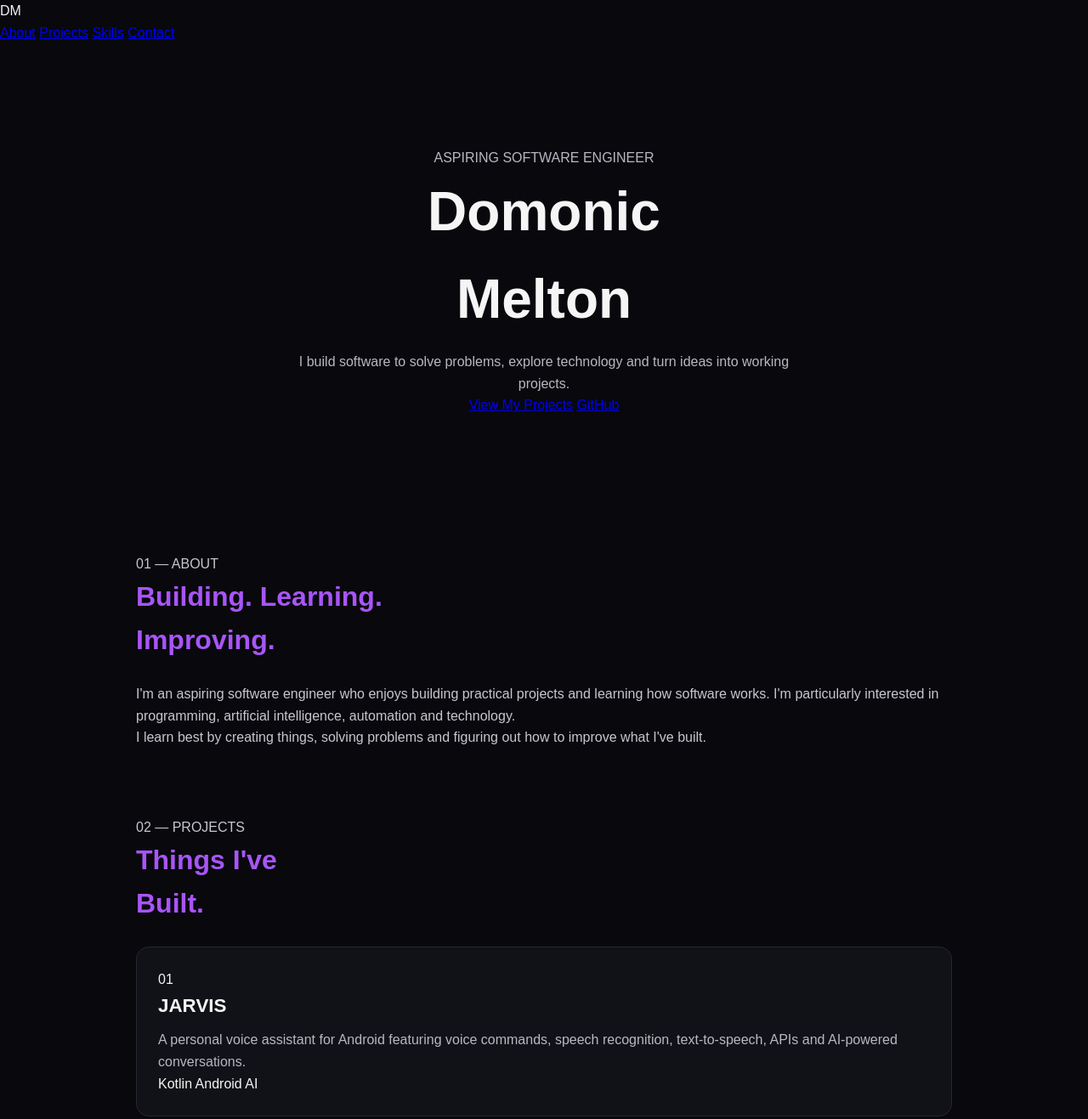
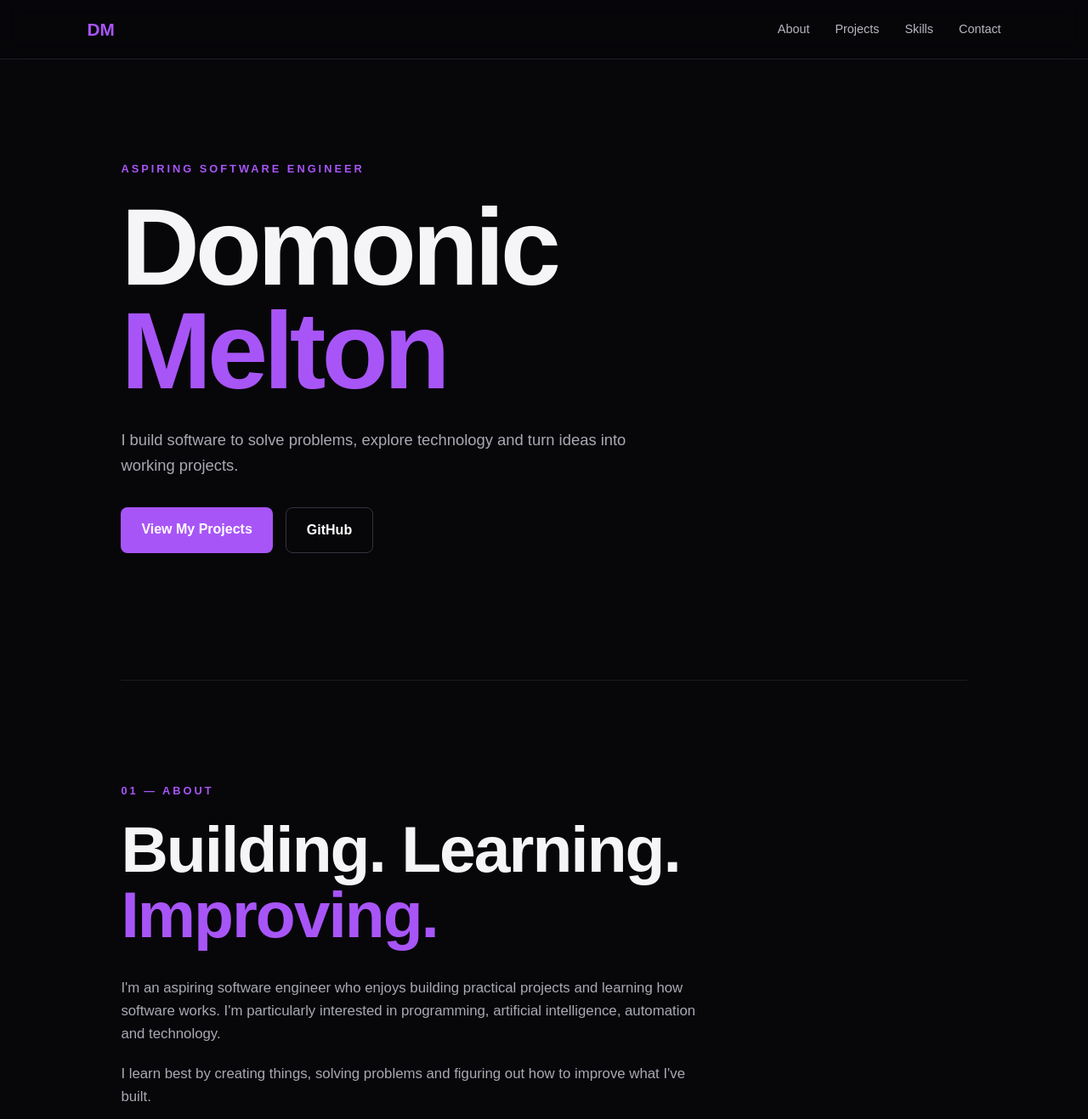
Before and after one commit to domonic-codes/domonic-codes.github.io, a plain HTML site: page index.html in a window 1280 px wide. Shown: the top 1317 px of the page at 85% size. Drawn offline with Linux system fonts and the light colour scheme.

Commit message:
Refactor CSS styles for improved layout and design

```diff
--- a/style.css
+++ b/style.css
@@ -1,86 +1,275 @@
 * {
-    box-sizing: border-box;
     margin: 0;
     padding: 0;
+    box-sizing: border-box;
+}
+
+html {
+    scroll-behavior: smooth;
 }
 
 body {
-    font-family: Arial, sans-serif;
-    background: #08080d;
-    color: #f5f5f5;
+    font-family: Arial, Helvetica, sans-serif;
+    background: #07070a;
+    color: #f5f5f7;
     line-height: 1.6;
 }
 
-header {
-    min-height: 70vh;
+nav {
+    position: fixed;
+    top: 0;
+    left: 0;
+    width: 100%;
+    height: 70px;
+    display: flex;
+    align-items: center;
+    justify-content: space-between;
+    padding: 0 8%;
+    background: rgba(7, 7, 10, 0.85);
+    backdrop-filter: blur(12px);
+    border-bottom: 1px solid #1d1d24;
+    z-index: 1000;
+}
+
+.logo {
+    font-size: 1.3rem;
+    font-weight: bold;
+    color: #a855f7;
+}
+
+.nav-links {
+    display: flex;
+    gap: 30px;
+}
+
+.nav-links a {
+    color: #b8b8c2;
+    text-decoration: none;
+    font-size: 0.9rem;
+    transition: 0.3s;
+}
+
+.nav-links a:hover {
+    color: #a855f7;
+}
+
+.hero {
+    min-height: 100vh;
     display: flex;
     flex-direction: column;
     justify-content: center;
-    align-items: center;
-    text-align: center;
-    padding: 40px 20px;
+    padding: 120px 8% 80px;
+    max-width: 1200px;
+    margin: auto;
 }
 
-header h1 {
-    font-size: 4rem;
-    margin-bottom: 10px;
-}
-
-header h2 {
-    font-size: 1.5rem;
-    font-weight: normal;
+.eyebrow,
+.section-label {
     color: #a855f7;
+    font-size: 0.8rem;
+    font-weight: bold;
+    letter-spacing: 3px;
     margin-bottom: 20px;
 }
 
-header p {
+.hero h1 {
+    font-size: clamp(4rem, 10vw, 8rem);
+    line-height: 0.95;
+    letter-spacing: -5px;
+    margin-bottom: 30px;
+}
+
+.hero h1 span,
+section h2 span {
+    color: #a855f7;
+}
+
+.hero-text {
     max-width: 600px;
-    color: #b8b8c2;
+    color: #a9a9b3;
+    font-size: 1.15rem;
+    margin-bottom: 35px;
+}
+
+.hero-buttons {
+    display: flex;
+    gap: 15px;
+    flex-wrap: wrap;
+}
+
+.button {
+    display: inline-block;
+    padding: 13px 24px;
+    background: #a855f7;
+    color: #ffffff;
+    text-decoration: none;
+    border-radius: 8px;
+    font-weight: bold;
+    transition: 0.3s;
+}
+
+.button:hover {
+    transform: translateY(-3px);
+    box-shadow: 0 10px 30px rgba(168, 85, 247, 0.25);
+}
+
+.button.secondary {
+    background: transparent;
+    border: 1px solid #33333d;
+    color: #ffffff;
 }
 
 main {
-    max-width: 1000px;
+    max-width: 1200px;
     margin: auto;
-    padding: 40px 20px;
+    padding: 0 8%;
 }
 
-section {
-    margin-bottom: 80px;
+.section {
+    padding: 120px 0;
+    border-top: 1px solid #1b1b22;
 }
 
-section > h2 {
-    font-size: 2rem;
-    margin-bottom: 25px;
-    color: #a855f7;
+.section h2 {
+    font-size: clamp(2.5rem, 6vw, 5rem);
+    line-height: 1;
+    letter-spacing: -2px;
+    margin-bottom: 35px;
 }
 
-section > p {
-    color: #c7c7d0;
-}
-
-article {
-    background: #111118;
-    border: 1px solid #272733;
-    border-radius: 15px;
-    padding: 25px;
+.section-text {
+    max-width: 700px;
+    color: #a9a9b3;
+    font-size: 1.05rem;
     margin-bottom: 20px;
 }
 
-article h3 {
-    font-size: 1.4rem;
-    margin-bottom: 10px;
+.projects {
+    display: grid;
+    grid-template-columns: repeat(2, 1fr);
+    gap: 20px;
 }
 
-article p {
-    color: #b8b8c2;
+.project-card {
+    position: relative;
+    padding: 35px;
+    min-height: 300px;
+    background: #101016;
+    border: 1px solid #24242d;
+    border-radius: 15px;
+    transition: 0.3s;
 }
 
-@media (max-width: 600px) {
-    header h1 {
-        font-size: 2.8rem;
+.project-card:hover {
+    transform: translateY(-6px);
+    border-color: #a855f7;
+}
+
+.project-number {
+    color: #666673;
+    font-size: 0.85rem;
+    margin-bottom: 45px;
+}
+
+.project-card h3 {
+    font-size: 1.7rem;
+    margin-bottom: 15px;
+}
+
+.project-card p {
+    color: #a9a9b3;
+    margin-bottom: 25px;
+}
+
+.tags {
+    display: flex;
+    gap: 8px;
+    flex-wrap: wrap;
+}
+
+.tags span {
+    padding: 6px 10px;
+    border-radius: 20px;
+    background: #19191f;
+    color: #c9c9d2;
+    font-size: 0.75rem;
+}
+
+.skills-grid {
+    display: grid;
+    grid-template-columns: repeat(4, 1fr);
+    gap: 12px;
+}
+
+.skills-grid div {
+    padding: 20px;
+    background: #101016;
+    border: 1px solid #24242d;
+    border-radius: 10px;
+    color: #c9c9d2;
+    transition: 0.3s;
+}
+
+.skills-grid div:hover {
+    border-color: #a855f7;
+    color: #ffffff;
+}
+
+.contact {
+    padding-bottom: 160px;
+}
+
+.contact .button {
+    margin-top: 15px;
+}
+
+footer {
+    display: flex;
+    justify-content: space-between;
+    padding: 30px 8%;
+    border-top: 1px solid #1b1b22;
+    color: #666673;
+    font-size: 0.8rem;
+}
+
+@media (max-width: 800px) {
+    .nav-links {
+        gap: 15px;
     }
 
-    header h2 {
-        font-size: 1.2rem;
+    .projects {
+        grid-template-columns: 1fr;
+    }
+
+    .skills-grid {
+        grid-template-columns: repeat(2, 1fr);
+    }
+
+    .hero h1 {
+        letter-spacing: -3px;
     }
 }
+
+@media (max-width: 500px) {
+    nav {
+        padding: 0 5%;
+    }
+
+    .nav-links {
+        display: none;
+    }
+
+    .hero,
+    main {
+        padding-left: 5%;
+        padding-right: 5%;
+    }
+
+    .skills-grid {
+        grid-template-columns: 1fr;
+    }
+
+    footer {
+        padding: 25px 5%;
+    }
+}
```
